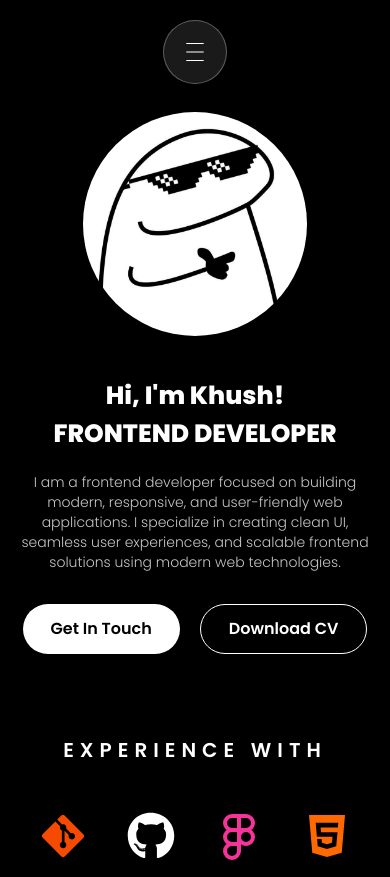
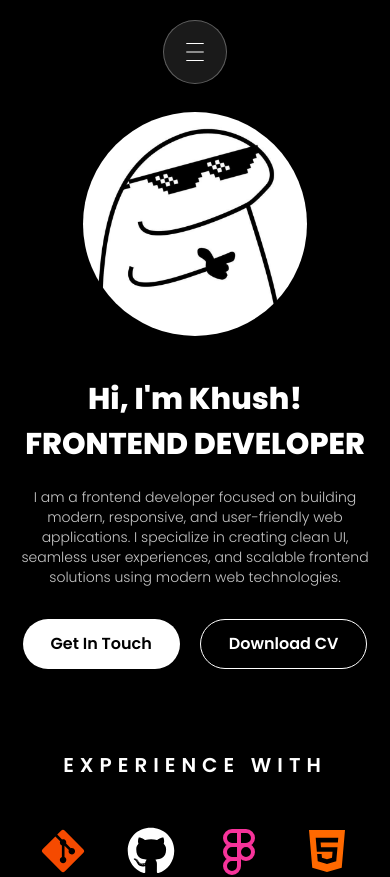
Before and after one commit to khush-kalariya/portfolio, a React (Vite) app: page / in a window 390 px wide. Shown: the top 877 px of the page. Built offline with nearby package versions, Linux system fonts and the light colour scheme.

Commit message:
fix font size

```diff
--- a/src/components/Hero.jsx
+++ b/src/components/Hero.jsx
@@ -16,7 +16,7 @@ const Hero = () => {
 
         {/* Text */}
         <div className="text-center pt-10.25">
-          <div className="lg:text-[50px] md:text-[40px] text-[25px] text-white font-extrabold">
+          <div className="lg:text-[50px] md:text-[40px] text-[30px] text-white font-extrabold">
             <h1>
               <span className="block">Hi, I'm Khush!</span>
               <span>FRONTEND DEVELOPER</span>
```
